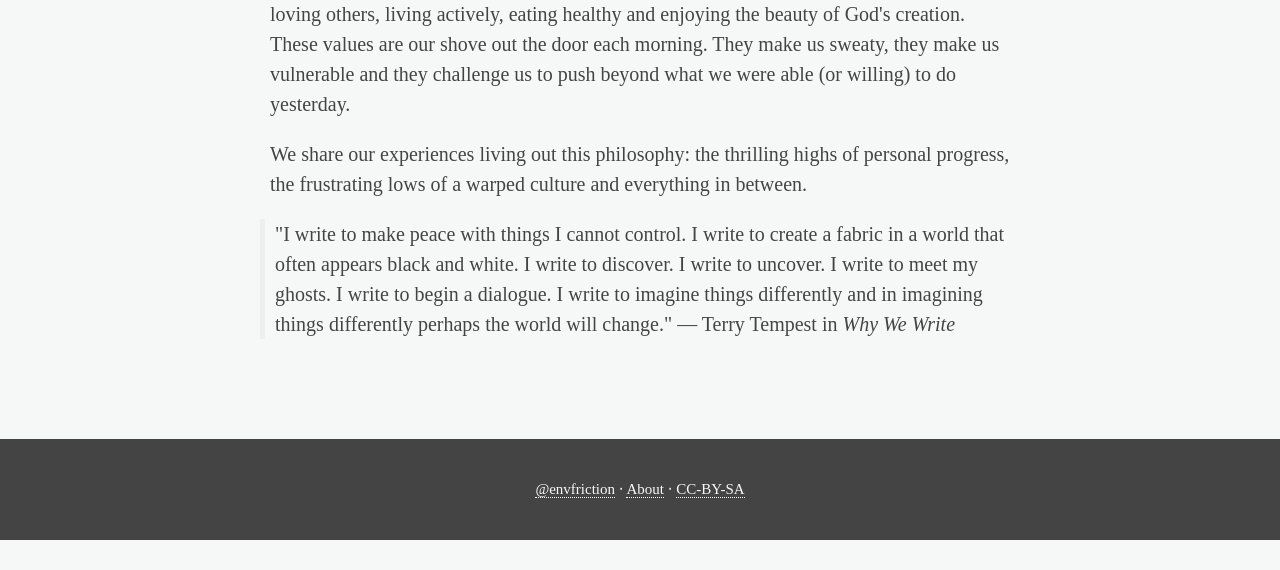
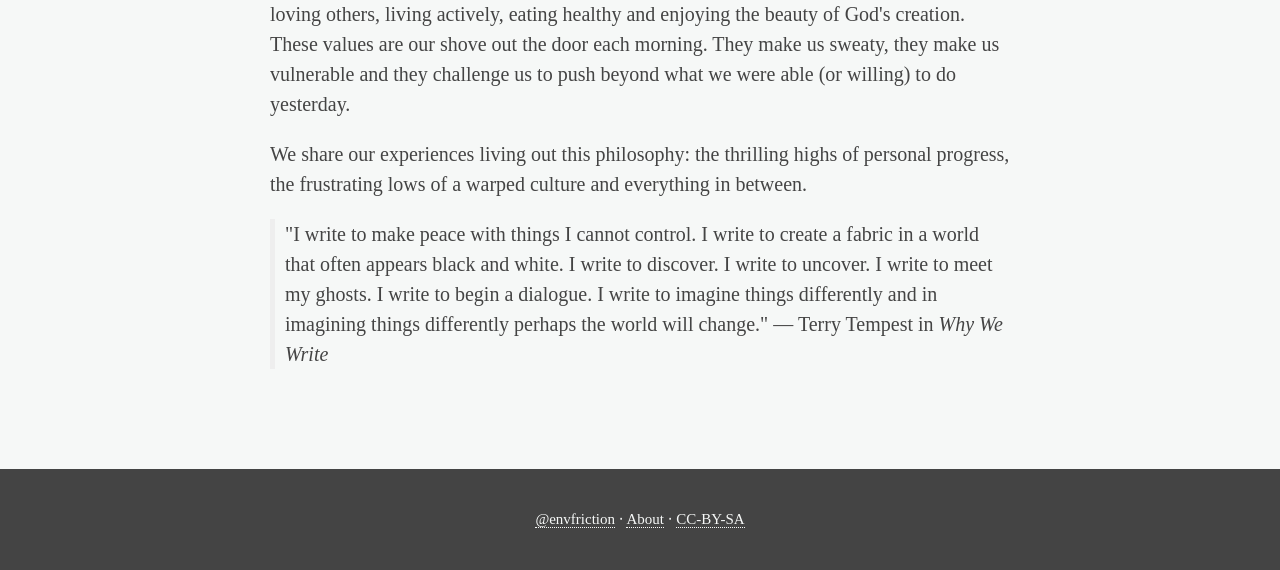
Before and after one commit to jbittel/environmental-friction, a Django app: page /about/ in a window 1280 px wide. Shown: the part 430-1000 px from the top of the page. Before the commit the page ends 970 px from the top, so only its background shows below. Run offline with Django 3.2, Linux system fonts and the light colour scheme; style sheets or scripts are compiled from the project's sources; parts of the project's set-up code (start-up, migrations or seed data) failed here and were passed over; some libraries are stand-ins or nearby versions; some web fonts are replaced.

Commit message:
Tweak blockquote left margin

```diff
--- a/environmental-friction/static/sass/base.scss
+++ b/environmental-friction/static/sass/base.scss
@@ -68,6 +68,10 @@ p {
     padding: 0 10px 0;
   }
 
+  blockquote {
+    margin: 0 0 20px 10px;
+  }
+
   .tags {
     font-size: $content-font-size / 1.5;
   }
```
